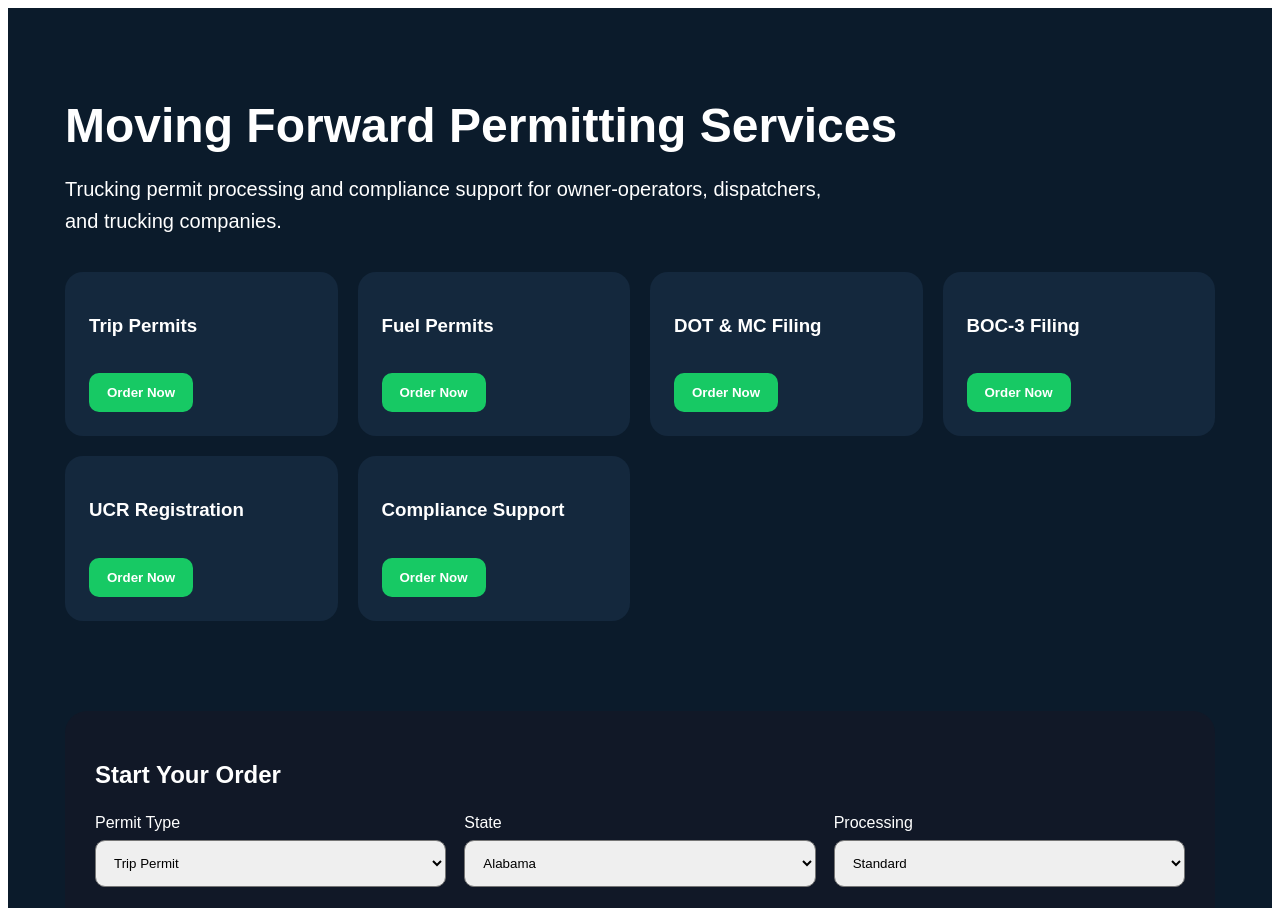
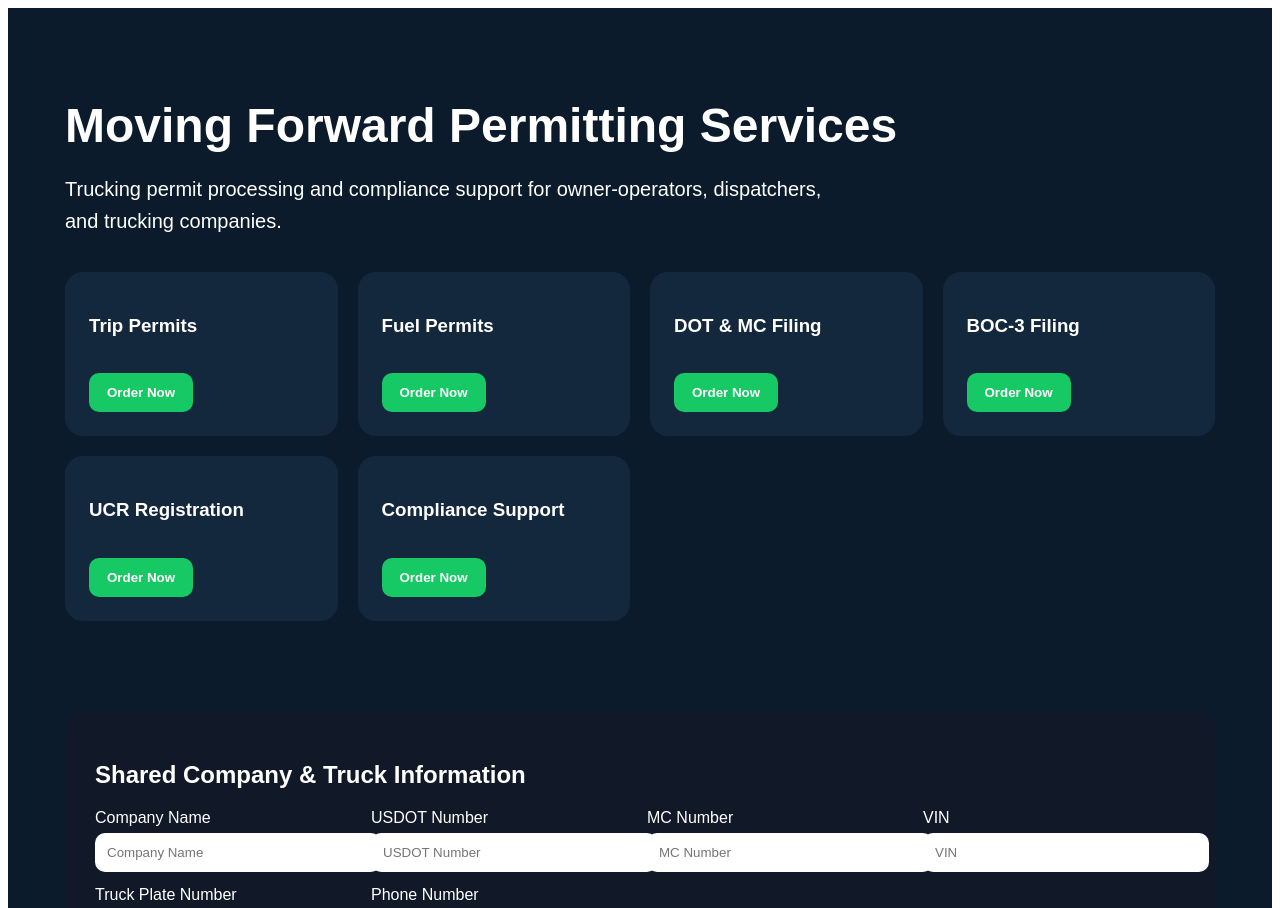
Before and after one commit to movingforwardpermitting/moving-forward-permits, a Next.js app: page / in a window 1280 px wide. Shown: the top 908 px of the page. Built offline with nearby package versions, Linux system fonts and the light colour scheme.

Commit message:
Add shared autofill

```diff
--- a/app/page.js
+++ b/app/page.js
@@ -8,7 +8,14 @@ export default function Home() {
   const [state, setState] = useState("Alabama");
   const [rush, setRush] = useState(false);
   const [orderItems, setOrderItems] = useState([]);
-
+const [sharedInfo, setSharedInfo] = useState({
+  companyName: "",
+  usdot: "",
+  mcNumber: "",
+  vin: "",
+  plateNumber: "",
+  phoneNumber: "",
+});
   const services = [
     "Trip Permits",
     "Fuel Permits",
@@ -118,6 +125,36 @@ export default function Home() {
 
       <section id="order-section" style={{ padding: "40px 24px", maxWidth: "1150px", margin: "0 auto" }}>
         <div style={{ background: "#111827", padding: "30px", borderRadius: "22px" }}>
+          <h2>Shared Company & Truck Information</h2>
+
+<div style={{ display: "grid", gridTemplateColumns: "repeat(auto-fit, minmax(220px, 1fr))", gap: "14px", marginBottom: "28px" }}>
+  {[
+    ["companyName", "Company Name"],
+    ["usdot", "USDOT Number"],
+    ["mcNumber", "MC Number"],
+    ["vin", "VIN"],
+    ["plateNumber", "Truck Plate Number"],
+    ["phoneNumber", "Phone Number"],
+  ].map(([key, label]) => (
+    <div key={key}>
+      <label>{label}</label>
+      <input
+        value={sharedInfo[key]}
+        onChange={(e) =>
+          setSharedInfo({ ...sharedInfo, [key]: e.target.value })
+        }
+        placeholder={label}
+        style={{
+          width: "100%",
+          padding: "12px",
+          marginTop: "6px",
+          borderRadius: "10px",
+          border: "none",
+        }}
+      />
+    </div>
+  ))}
+</div>
           <h2>Start Your Order</h2>
           {selectedService && <p>You selected: <strong>{selectedService}</strong></p>}
 
@@ -202,6 +239,21 @@ export default function Home() {
       ? "date"
       : "text"
   }
+  value={
+  field.includes("Company")
+    ? sharedInfo.companyName
+    : field.includes("USDOT")
+    ? sharedInfo.usdot
+    : field.includes("MC")
+    ? sharedInfo.mcNumber
+    : field.includes("VIN")
+    ? sharedInfo.vin
+    : field.includes("Plate")
+    ? sharedInfo.plateNumber
+    : field.includes("Phone")
+    ? sharedInfo.phoneNumber
+    : ""
+}
   placeholder={
     field.includes("Travel Date") ||
     field.includes("Beginning Travel Date")
```
